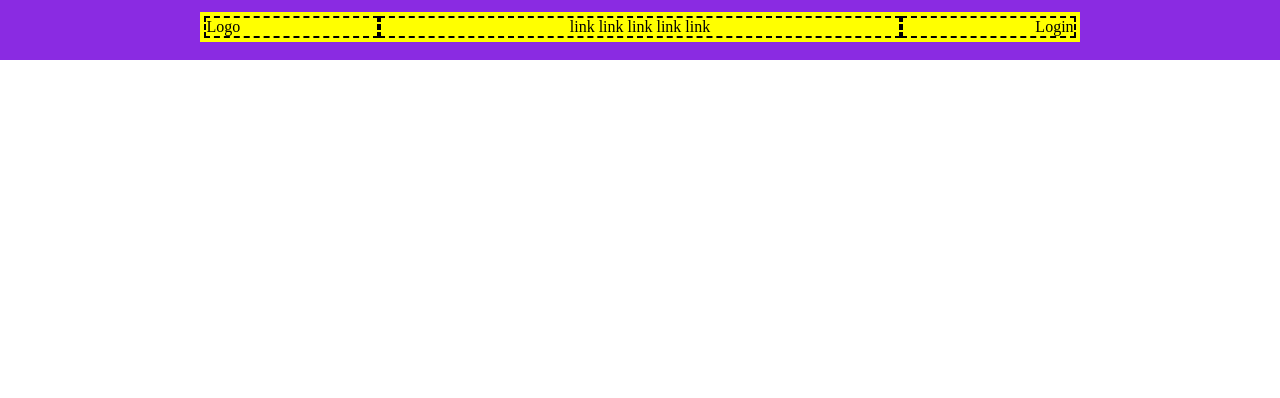
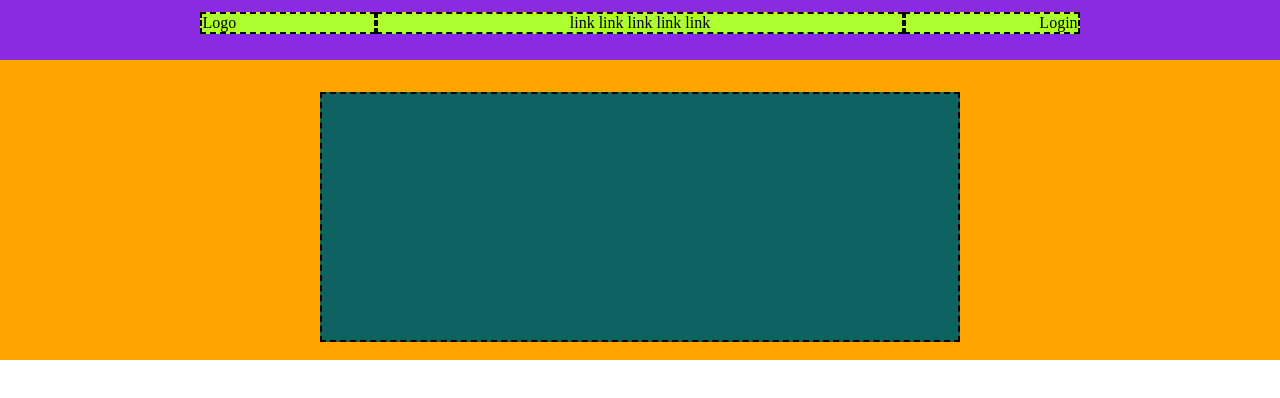
Before and after one commit to LuigiGrimaldi/htmlcss-struttura-discord, a plain HTML site: page index.html in a window 1280 px wide. Drawn offline with Linux system fonts and the light colour scheme.

Commit message:
edit-class commit

```diff
--- a/assets/css/style.css
+++ b/assets/css/style.css
@@ -4,14 +4,11 @@
     box-sizing: border-box;
 }
 
-.flex_container{
+.d-flex{
     display: flex;
-    justify-content: center;
 }
 
-.debug .flex_container{
 
-}
 
 .debug #site_header{
     height: 60px;
@@ -20,34 +17,72 @@
 }
 
 .debug #site_main{
+    height: 300px;
+    background-color: orange
+}
 
+
+.debug .logo{
+    background-color: greenyellow;
+}
+
+
+.debug .login{
+    background-color: greenyellow;
+}
+
+.debug .menu{
+    background-color: greenyellow;
 }
 
 .container{
     width: 70%;
+    max-width: 1140px;
     margin: auto;
-    background-color: yellow;
-    padding: 0.25rem;
 }
 
+.container_one{
+    width: 50%;
+    height: 250px;
+    margin: auto;
+    background-color: rgb(15, 98, 98);
+    border: 2px dashed black;
+
+}
+
+.container_two{
+    width: 35%;
+    height: 250px;
+    margin: auto;
+    background-color: rgb(10, 128, 128);
+    border: 2px dashed black;
+
+}
 
 .menu{
+    flex-grow: 4;
     width: 60%;
     border: 2px dashed black;
     text-align: center;
 }
 
 .logo{
+    flex-grow: 1;
     width: 20%;
     border: 2px dashed black;
 }
 
 .login{
+    flex-grow: 1;
     width: 20%;
     text-align: right;
     border: 2px dashed black;
 }
 
+.pt-2{
+    padding-top: 2rem;
+}
+
 #site_header{
 
 }
--- a/index.html
+++ b/index.html
@@ -11,7 +11,7 @@
 
 <body class="debug">
     <header id="site_header">
-        <div class="container flex_container">
+        <div class="container d-flex">
             <div class="logo">
                 Logo
             </div>
@@ -26,7 +26,21 @@
     <!-- /#site-header -->
 
     <main id="site_main">
+        <section class="first_section pt-2">
+            <div class="container_one">
 
+            </div>
+        </section>
+
+        <section class="second_section pt-2">
+            <div class="container_left">
+
+            </div>
+
+            <div class="container_right">
+
+            </div>
+        </section>
     </main>
     <!-- /#site-main -->
 
```
